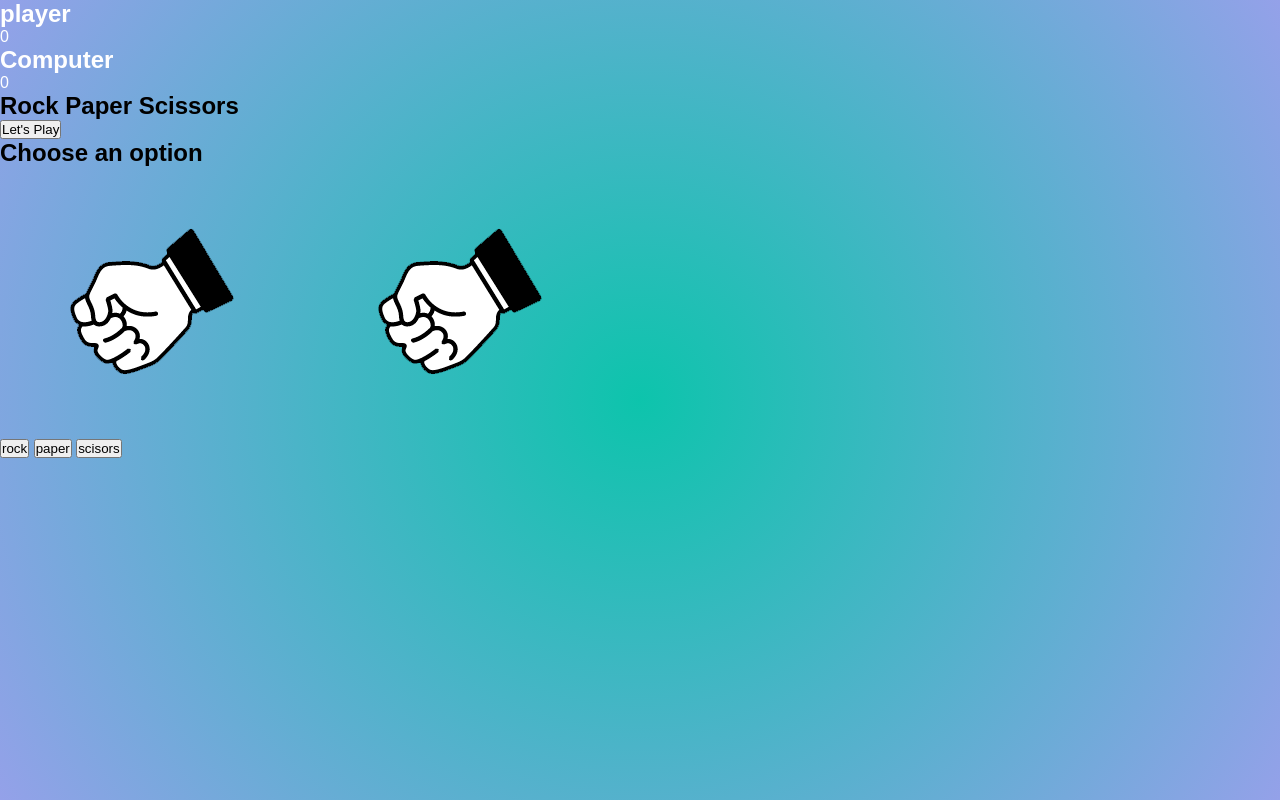
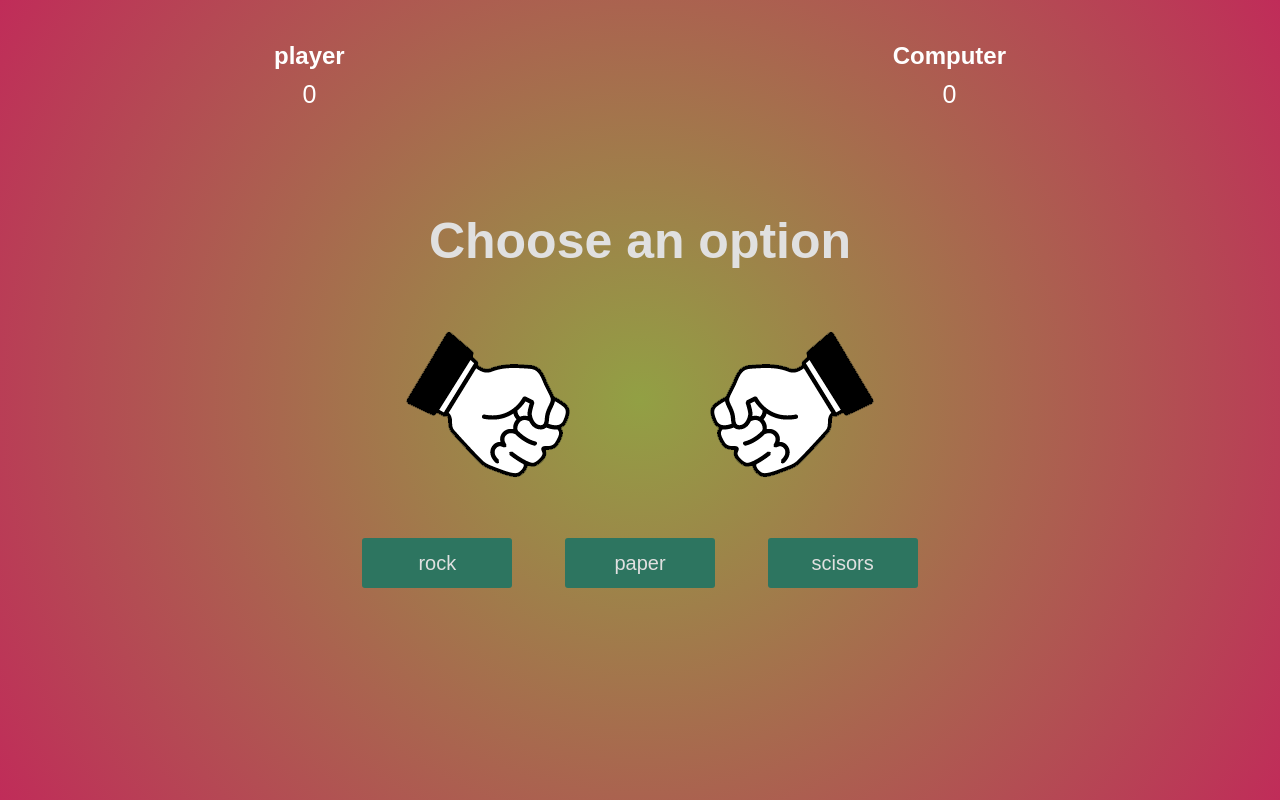
Before and after one commit to LuisCombarizaGit/RockPaperScisorsJavaScript, a plain HTML site: page index.html in a window 1280 px wide. Drawn offline with Linux system fonts and the light colour scheme.

Commit message:
Updated css file

```diff
--- a/style.css
+++ b/style.css
@@ -9,12 +9,86 @@ section {
   background: rgb(13, 196, 172);
   background: radial-gradient(
     circle,
-    rgba(13, 196, 172, 1) 0%,
-    rgba(148, 161, 233, 1) 100%
+    rgb(146, 160, 68) 0%,
+    rgb(192, 44, 89) 100%
   );
   font-family: sans-serif;
 }
 
 .score {
   color: white;
+  height: 20vh;
+  display: flex;
+  justify-content: space-around;
+  align-items: center;
 }
+
+.score h2 {
+  text-align: 30px;
+}
+
+.score p {
+  text-align: center;
+  padding: 10px;
+  font-size: 25px;
+}
+
+.intro {
+  color: rgb(224, 224, 224);
+  height: 50vh;
+  display: flex;
+  flex-direction: column;
+  align-items: center;
+  justify-content: space-around;
+  opacity: 0;
+}
+
+.intro h1 {
+  font-size: 50px;
+}
+
+.intro button,
+.match button {
+  width: 150px;
+  height: 50px;
+  background: none;
+  border: none;
+  color: rgb(224, 224, 224);
+  font-size: 20px;
+  background: rgb(45, 117, 96);
+  border-radius: 3px;
+  cursor: pointer;
+}
+
+.match {
+  position: absolute;
+  top: 50%;
+  left: 50%;
+  transform: translate(-50%, -50%);
+}
+
+.winner {
+  color: rgb(224, 224, 224);
+  text-align: center;
+  font-size: 50px;
+}
+
+.hands,
+.options {
+  display: flex;
+  justify-content: space-around;
+  align-items: center;
+}
+
+.player-hand {
+  transform: rotateY(180deg);
+}
+
+div.fadeOut {
+  transform: none;
+}
+
+div.fadeIn {
+  opacity: 1;
+  pointer-events: all;
+}
```
